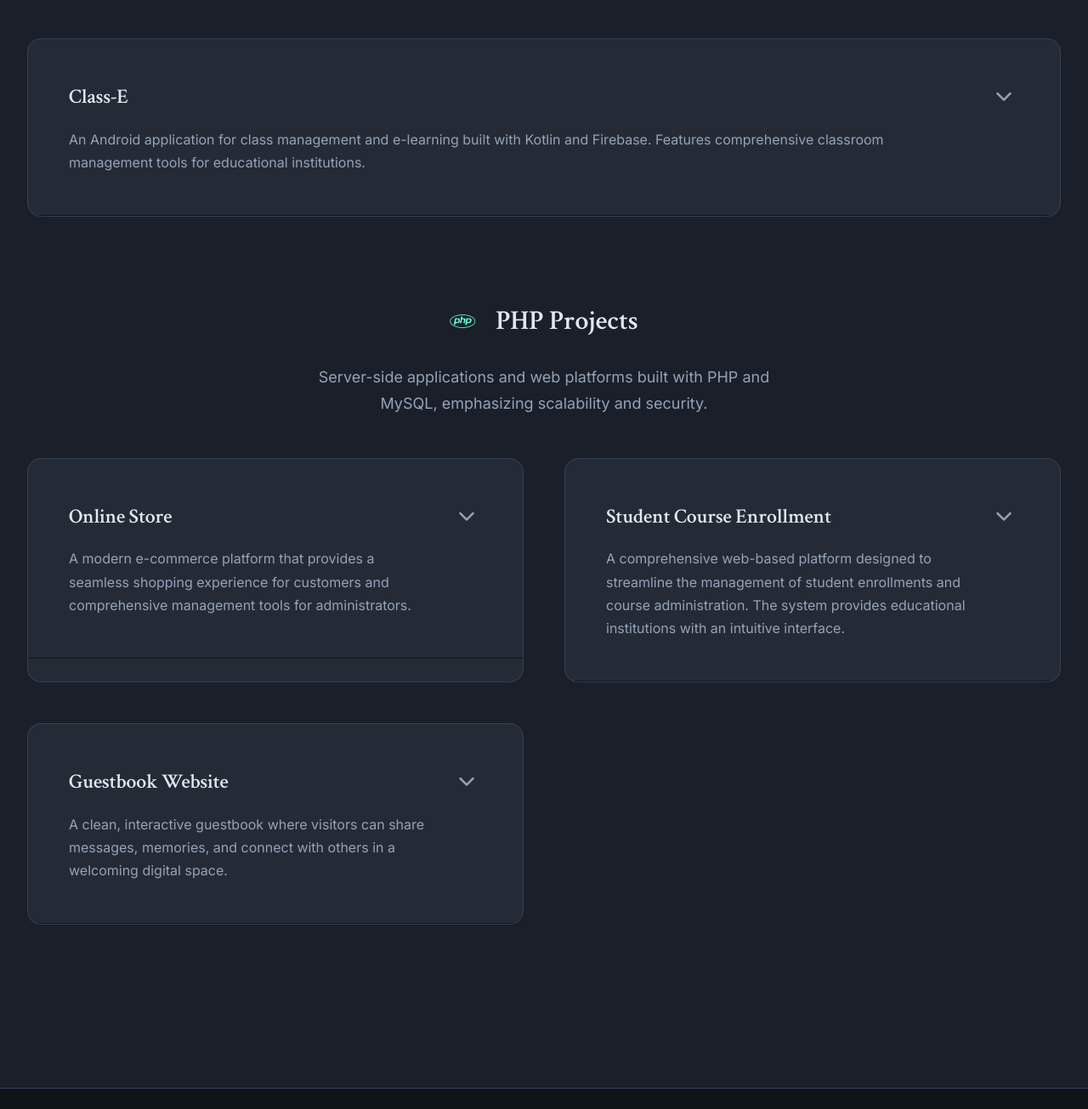
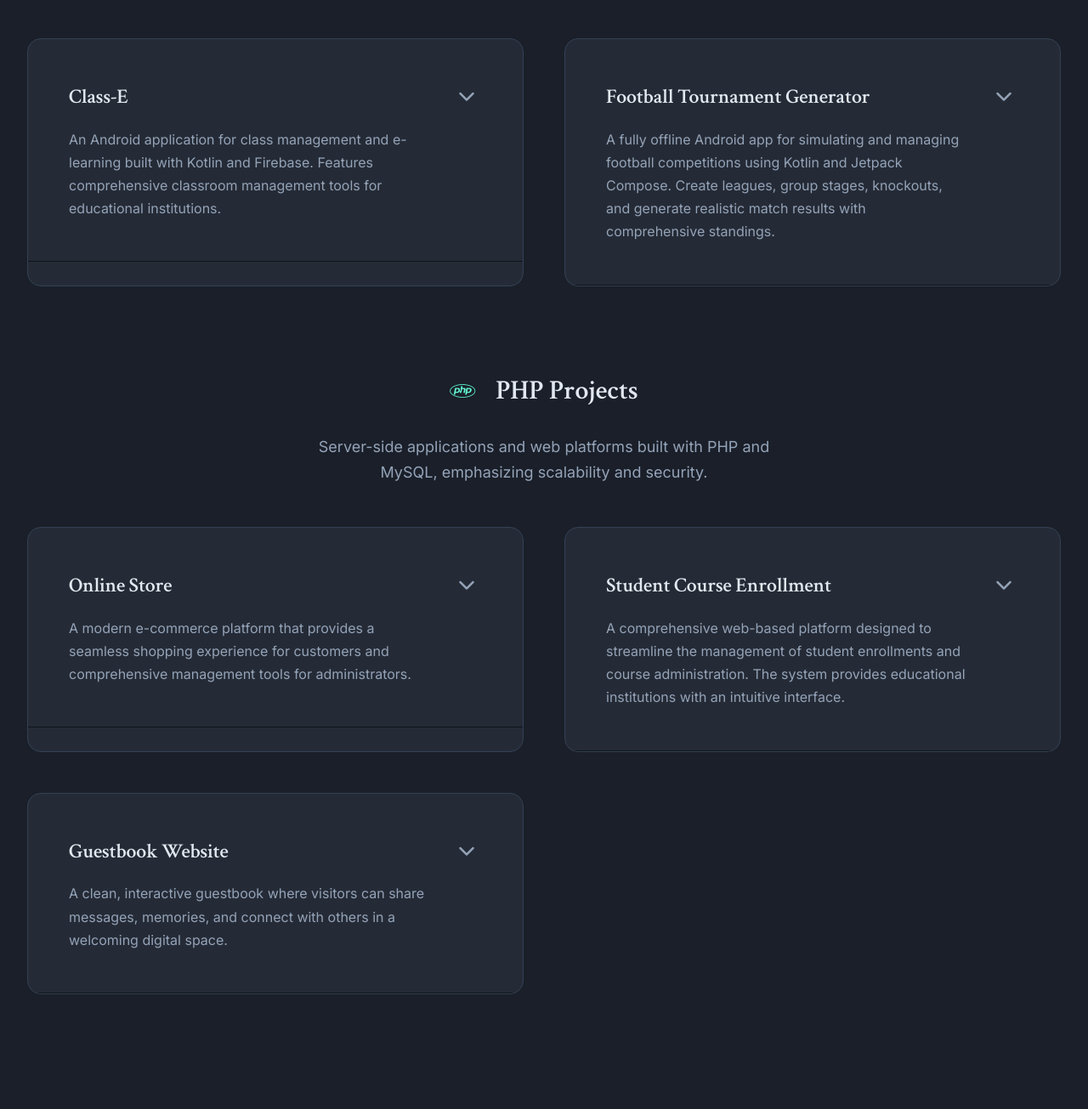
Before and after one commit to ensarshterbani/ensar-shterbani, a plain HTML site: page index.html in a window 1280 px wide. Shown: the part 1230-2535 px from the top of the page at 85% size. Drawn offline with Linux system fonts and the light colour scheme.

Commit message:
Add "Football Tournament Generator" Android app

```diff
--- a/index.html
+++ b/index.html
@@ -157,6 +157,71 @@
                             </div>
                             <div class="project-links">
                                 <a href="https://github.com/ensarshterbani/class-e" target="_blank" class="github-repo-link">
+                                    <i class="fab fa-github"></i>
+                                    <span>View on GitHub</span>
+                                </a>
+                            </div>
+                        </div>
+                    </article>
+
+                    <article class="project-card">
+                        <div class="project-header" data-project="football-tournament-generator">
+                            <div class="project-info">
+                                <h4 class="project-name">Football Tournament Generator</h4>
+                                <p class="project-description">
+                                    A fully offline Android app for simulating and managing football competitions using Kotlin and Jetpack Compose.
+                                    Create leagues, group stages, knockouts, and generate realistic match results with comprehensive standings.
+                                </p>
+                            </div>
+                            <button class="expand-btn" aria-label="Toggle project details">
+                                <i class="fas fa-chevron-down"></i>
+                            </button>
+                        </div>
+                        <div class="project-details">
+                            <div class="screenshot-gallery">
+                                <button class="scroll-btn scroll-left" aria-label="Scroll left">
+                                    <i class="fas fa-chevron-left"></i>
+                                </button>
+                                <div class="project-screenshots">
+                                    <div class="screenshot">
+                                        <img src="Tournament Generator screenshots/Screenshot_20250922_203706.png" alt="Tournament Home Screen">
+                                    </div>
+                                    <div class="screenshot">
+                                        <img src="Tournament Generator screenshots/Screenshot_20250922_203907.png" alt="Create Competition">
+                                    </div>
+                                    <div class="screenshot">
+                                        <img src="Tournament Generator screenshots/Screenshot_20250922_204359.png" alt="Team Management">
+                                    </div>
+                                    <div class="screenshot">
+                                        <img src="Tournament Generator screenshots/Screenshot_20250922_204417.png" alt="Competition Setup">
+                                    </div>
+                                    <div class="screenshot">
+                                        <img src="Tournament Generator screenshots/Screenshot_20250922_204529.png" alt="Match Fixtures">
+                                    </div>
+                                    <div class="screenshot">
+                                        <img src="Tournament Generator screenshots/Screenshot_20250922_204538.png" alt="Live Results">
+                                    </div>
+                                    <div class="screenshot">
+                                        <img src="Tournament Generator screenshots/Screenshot_20250922_204608.png" alt="Tournament Standings">
+                                    </div>
+                                    <div class="screenshot">
+                                        <img src="Tournament Generator screenshots/Screenshot_20250922_204845.png" alt="Competition Details">
+                                    </div>
+                                </div>
+                                <button class="scroll-btn scroll-right" aria-label="Scroll right">
+                                    <i class="fas fa-chevron-right"></i>
+                                </button>
+                            </div>
+                            <div class="project-tech">
+                                <span class="tech-tag">Kotlin</span>
+                                <span class="tech-tag">Jetpack Compose</span>
+                                <span class="tech-tag">Room Database</span>
+                                <span class="tech-tag">MVVM Architecture</span>
+                                <span class="tech-tag">Material Design 3</span>
+                                <span class="tech-tag">Hilt</span>
+                            </div>
+                            <div class="project-links">
+                                <a href="https://github.com/ensarshterbani/football-torunament-generator" target="_blank" class="github-repo-link">
                                     <i class="fab fa-github"></i>
                                     <span>View on GitHub</span>
                                 </a>
```
Also changed, not shown: Tournament Generator screenshots/Screenshot_20250922_203706.png (added), Tournament Generator screenshots/Screenshot_20250922_203907.png (added), Tournament Generator screenshots/Screenshot_20250922_204359.png (added), Tournament Generator screenshots/Screenshot_20250922_204417.png (added), Tournament Generator screenshots/Screenshot_20250922_204529.png (added), Tournament Generator screenshots/Screenshot_20250922_204538.png (added), Tournament Generator screenshots/Screenshot_20250922_204608.png (added), Tournament Generator screenshots/Screenshot_20250922_204845.png (added).
